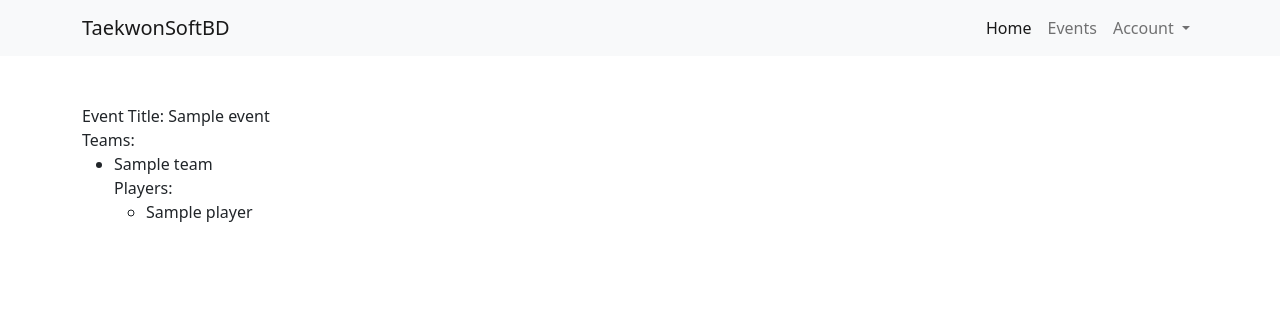
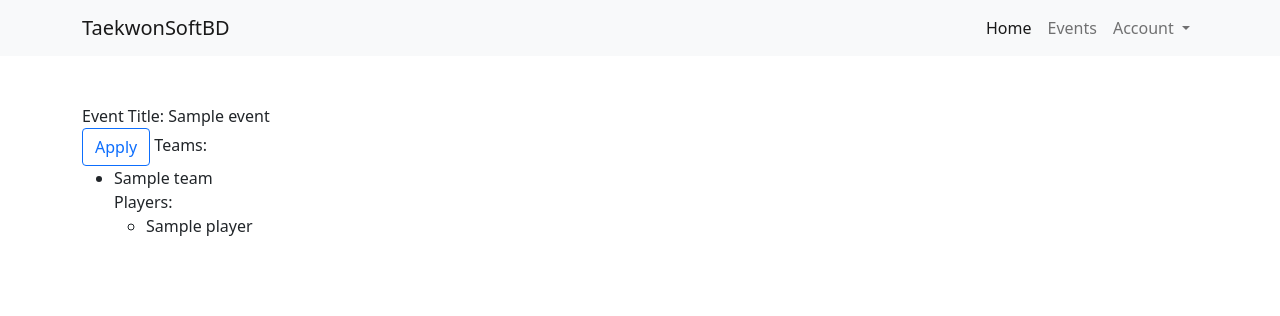
Before and after one commit to xaadu/taekwonsoftbd, a Django app: page /events/1/ in a window 1280 px wide. Shown: the top 316 px of the page. Run offline with Django 3.2, Linux system fonts and the light colour scheme; tables that the repository leaves empty hold one stand-in row (values such as "Sample post"); parts of the project's set-up code (start-up, migrations or seed data) failed here and were passed over; some libraries are stand-ins or nearby versions.

Commit message:
Added Apply button in Event Details

```diff
--- a/app/home/templates/home/event.html
+++ b/app/home/templates/home/event.html
@@ -4,6 +4,7 @@
 {% block main_content %}
 <div class="container py-5">
     Event Title: {{ event }} <br>
+    <a class="btn btn-outline-primary" href="apply">Apply</a>
     {% if teamData %}
     Teams:
     <ul>
```
